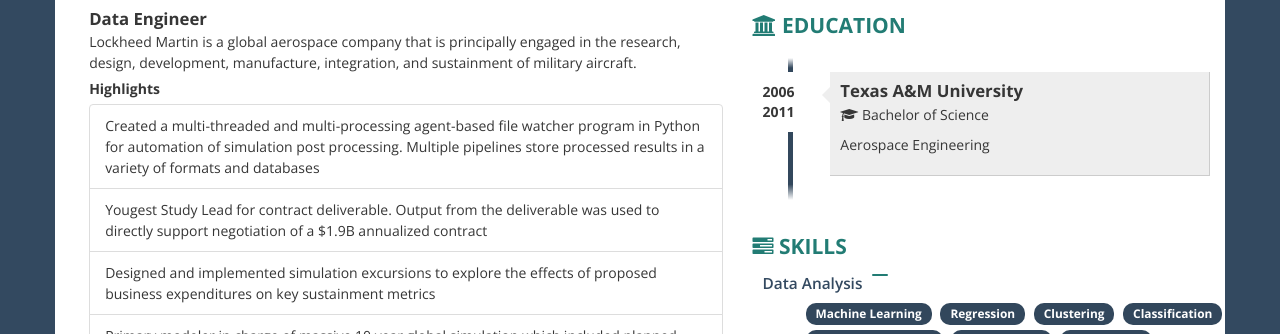
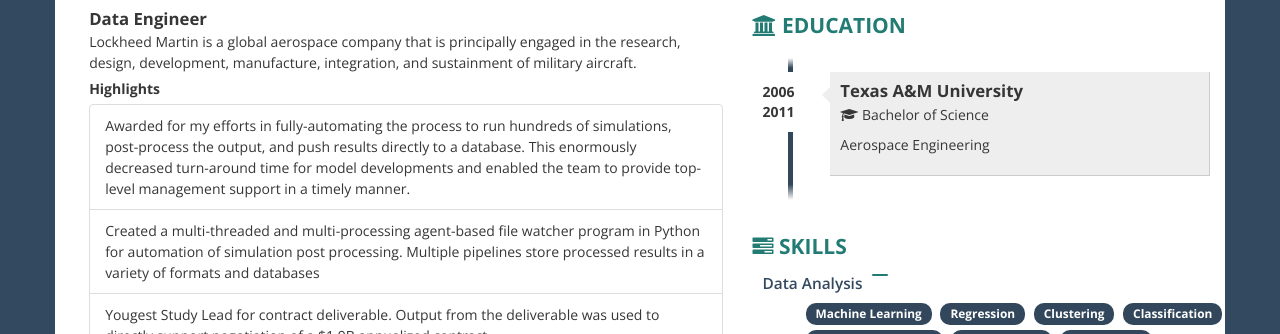
Before and after one commit to austinmcconnell/resume, a plain HTML site: page docs/index.html in a window 1280 px wide. Shown: the part 618-952 px from the top of the page. Drawn offline with nearby package versions, Linux system fonts and the light colour scheme.

Commit message:
Moved serverwatcher  award text to highlights of current job

```diff
--- a/austinmcconnell.json
+++ b/austinmcconnell.json
@@ -41,9 +41,9 @@
       "endDate": "",
       "summary": "Lockheed Martin is a global aerospace company that is principally engaged in the research, design, development, manufacture, integration, and sustainment of military aircraft.",
       "highlights": [
+        "Awarded for my efforts in fully-automating the process to run hundreds of simulations, post-process the output, and push results directly to a database. This enormously decreased turn-around time for model developments and enabled the team to provide top-level management support in a timely manner.",
         "Created a multi-threaded and multi-processing agent-based file watcher program in Python for automation of simulation post processing. Multiple pipelines store processed results in a variety of formats and databases",
         "Yougest Study Lead for contract deliverable. Output from the deliverable was used to directly support negotiation of a $1.9B annualized contract",
-        "Designed and implemented simulation excursions to explore the effects of proposed business expenditures on key sustainment metrics",
         "Primary modeler in charge of massive 10 year global simulation which included planned squadron size and flight hours for US and partner countries, planned and actual spare part purchases, and engineered and actual failure rates for thousands of parts"
       ]
     },
--- a/docs/index.html
+++ b/docs/index.html
@@ -291,7 +291,7 @@
         </style>
         <style type="text/css" media="print">
             body {
-          font-size: .95em;
+          font-size: 1.5em;
           -webkit-print-color-adjust: exact;
         }
 
@@ -320,12 +320,12 @@
         }
 
         .col-sm-5{
-          width: 40%;
+          width: 30%;
           padding: 0 15px;
         }
 
         .col-sm-7{
-          width: 60%;
+          width: 70%;
           padding: 0 15px;
         }
 
@@ -439,6 +439,11 @@
                                         of military aircraft.
                                         <div class="highlights">Highlights</div>
                                         <ul class="list-group">
+                                            <li class="list-group-item">Awarded for my efforts in fully-automating the process to run hundreds
+                                                of simulations, post-process the output, and push results directly to a
+                                                database. This enormously decreased turn-around time for model developments
+                                                and enabled the team to provide top-level management support in a timely
+                                                manner.</li>
                                             <li class="list-group-item">Created a multi-threaded and multi-processing agent-based file watcher
                                                 program in Python for automation of simulation post processing. Multiple
                                                 pipelines store processed results in a variety of formats and databases</li>
@@ -446,12 +451,10 @@
                                             class="list-group-item">Yougest Study Lead for contract deliverable. Output from the deliverable
                                                 was used to directly support negotiation of a $1.9B annualized contract</li>
                                                 <li
-                                                class="list-group-item">Designed and implemented simulation excursions to explore the effects
-                                                    of proposed business expenditures on key sustainment metrics</li>
-                                                    <li class="list-group-item">Primary modeler in charge of massive 10 year global simulation which included
-                                                        planned squadron size and flight hours for US and partner countries, planned
-                                                        and actual spare part purchases, and engineered and actual failure rates
-                                                        for thousands of parts</li>
+                                                class="list-group-item">Primary modeler in charge of massive 10 year global simulation which included
+                                                    planned squadron size and flight hours for US and partner countries, planned
+                                                    and actual spare part purchases, and engineered and actual failure rates
+                                                    for thousands of parts</li>
                                         </ul>
                                     </div>
                                 </div>
```
